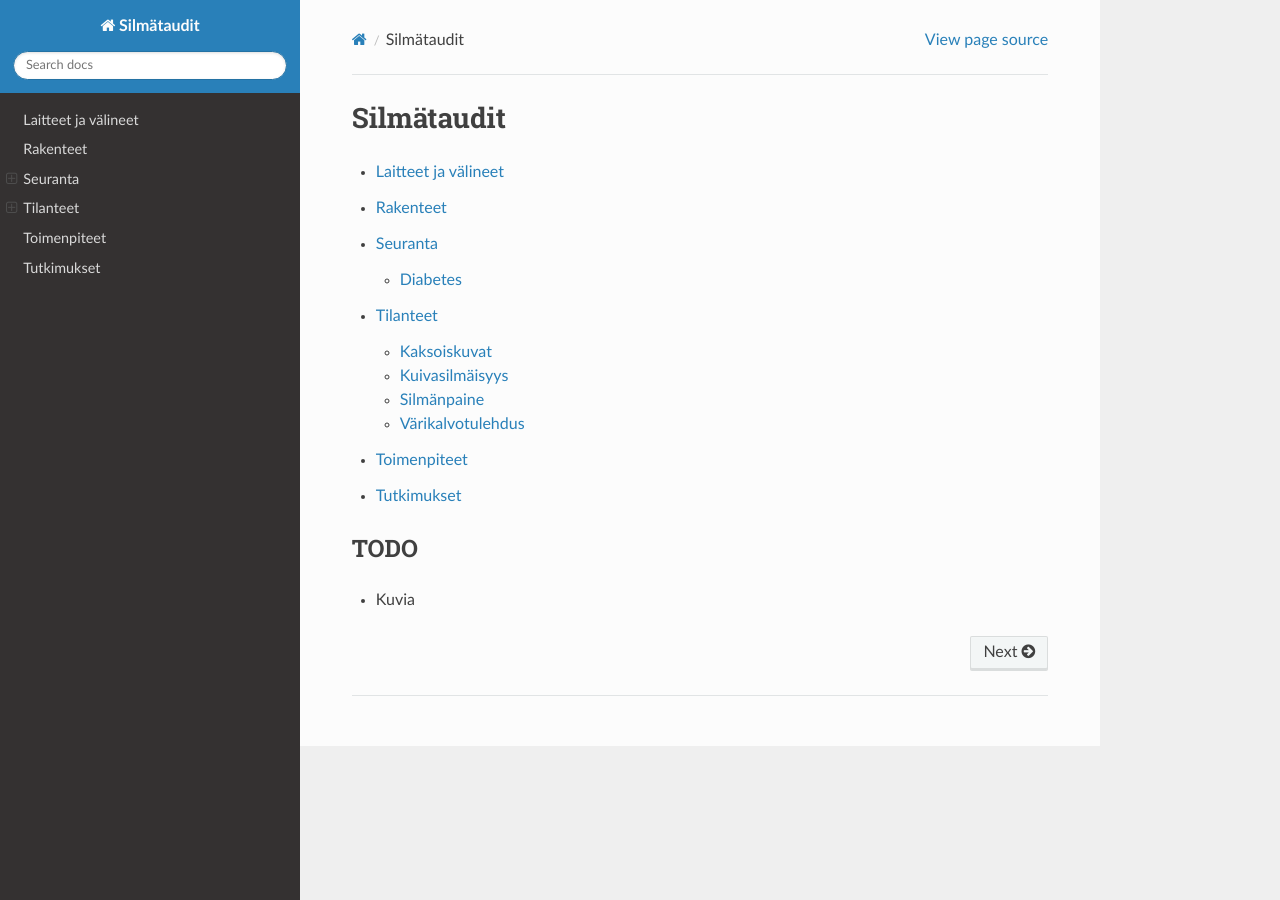
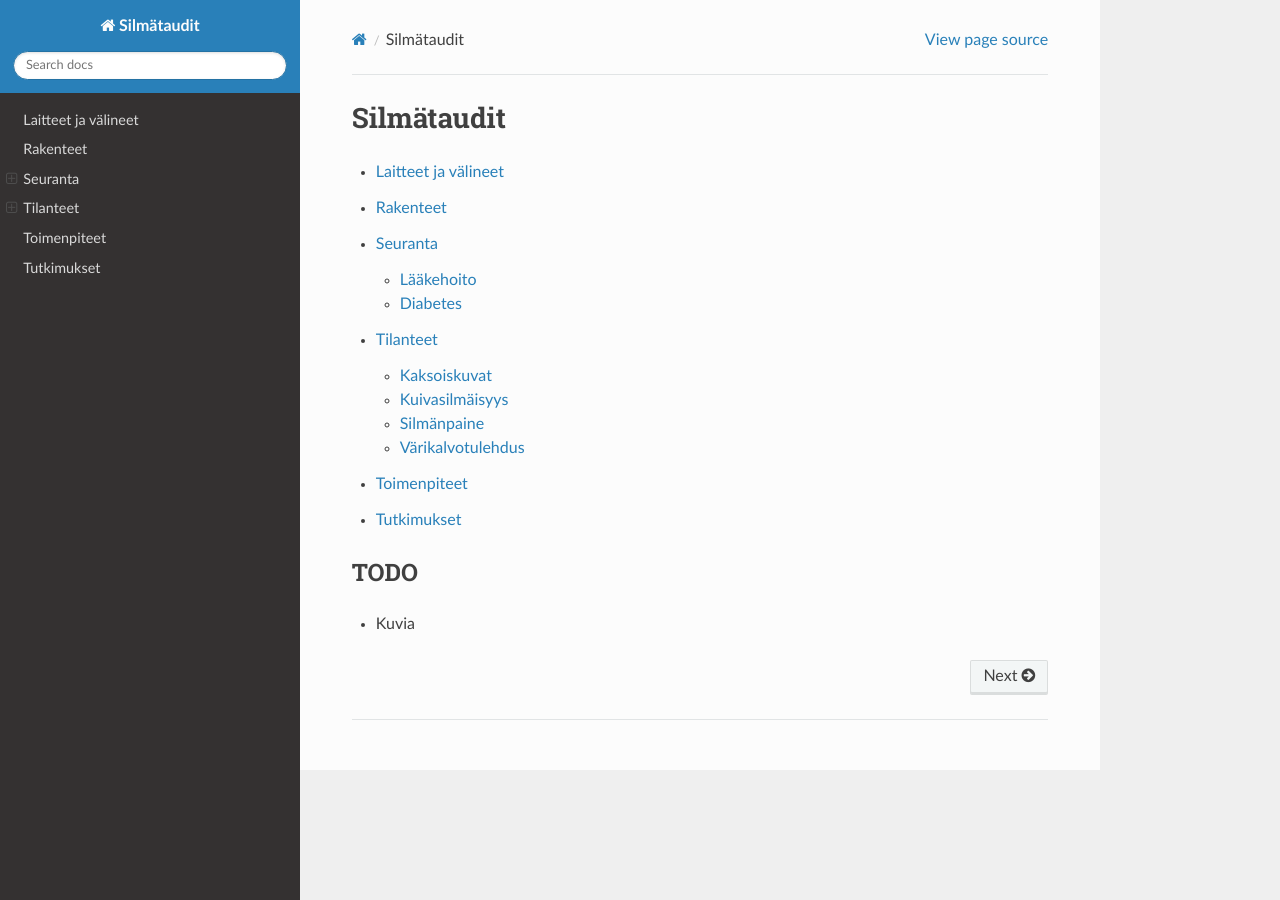
Before and after one commit to gryor/silmataudit, a Sphinx documentation site: the page built from docs/index.rst, in a window 1280 px wide. Built offline with Sphinx 7.4.7 and the Read the Docs theme 2.0.0, drawn with Linux system fonts in a browser that asks for light colours.

Commit message:
lääkehoito seuranta

```diff
--- a/docs/seuranta/index.rst
+++ b/docs/seuranta/index.rst
@@ -24,5 +24,7 @@ Molemmat silmät pitää tutkia.
 
 .. toctree::
   :glob:
+  :maxdepth: 2
 
+  */index
   *
--- /dev/null
+++ b/docs/seuranta/lääkehoito/hydroksiklorokiini.rst
@@ -0,0 +1,3 @@
+##################
+Hydroksiklorokiini
+##################
--- /dev/null
+++ b/docs/seuranta/lääkehoito/index.rst
@@ -0,0 +1,12 @@
+##########
+Lääkehoito
+##########
+
+
+----
+
+
+.. toctree::
+  :glob:
+
+  *
```
